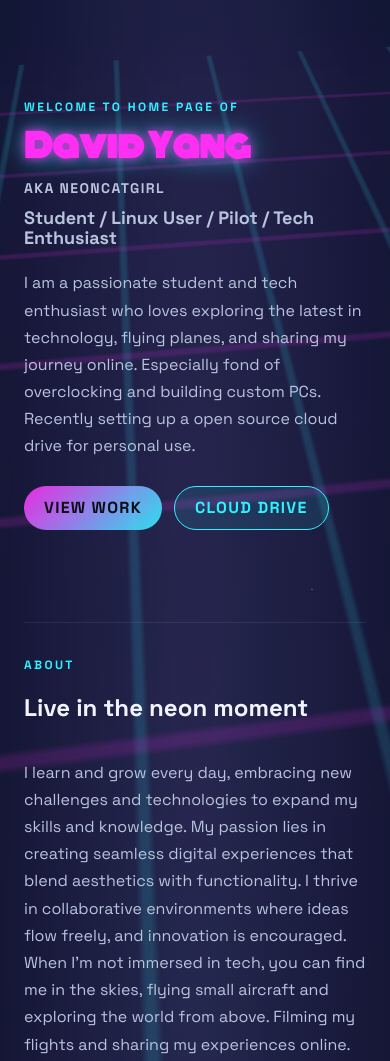
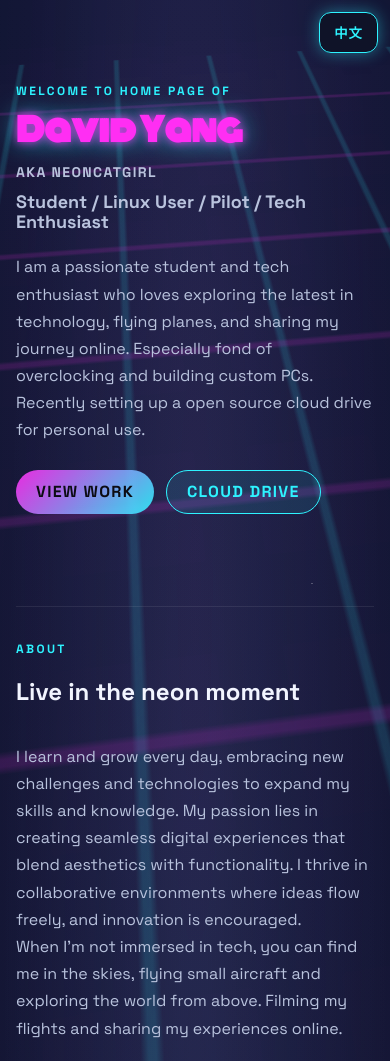
Before and after one commit to xNeonCatGirlx/Personal-Webpage, a plain HTML site: page index.html in a window 390 px wide. Shown: the top 1061 px of the page. Drawn offline with Linux system fonts and the light colour scheme.

Commit message:
fixed change language button for phones

```diff
--- a/index.html
+++ b/index.html
@@ -33,6 +33,8 @@
           <button class="lang-toggle" type="button" aria-pressed="false" aria-label="Switch language">EN</button>
         </div>
       </header>
+
+      <button class="lang-toggle-mobile" type="button" aria-pressed="false" aria-label="Switch language">EN</button>
 
       <div class="sidebar-sentinel" aria-hidden="true"></div>
 
@@ -404,7 +406,7 @@
       zh: '切换到中文',
       ja: '日本語に切り替え',
     };
-    const langToggles = Array.from(document.querySelectorAll('.lang-toggle'));
+    const langToggles = Array.from(document.querySelectorAll('.lang-toggle, .lang-toggle-mobile'));
 
     const nextLang = (lang) => {
       const currentIndex = languages.indexOf(lang);
--- a/styles/main.css
+++ b/styles/main.css
@@ -143,12 +143,80 @@ a:hover {
   line-height: 1;
 }
 
+.lang-toggle-mobile {
+  border: 1px solid var(--accent);
+  background: rgba(15, 20, 40, 0.95);
+  color: var(--accent);
+  font-weight: 700;
+  letter-spacing: 0.08em;
+  padding: 10px 14px;
+  border-radius: 12px;
+  text-transform: uppercase;
+  cursor: pointer;
+  box-shadow: 0 0 16px rgba(46, 243, 255, 0.42);
+  transition: transform 0.2s ease, box-shadow 0.2s ease, border-color 0.2s ease, background 0.2s ease;
+  display: none;
+  align-items: center;
+  gap: 0;
+  backdrop-filter: blur(10px);
+  z-index: 140;
+  position: fixed;
+  top: calc(env(safe-area-inset-top, 0px) + 12px);
+  right: calc(env(safe-area-inset-right, 0px) + 12px);
+}
+
+.lang-toggle-mobile::before {
+  content: none;
+}
+
 .lang-toggle:hover {
   transform: translateY(-1px);
   box-shadow: 0 12px 24px rgba(46, 243, 255, 0.4);
   border-color: var(--accent-2);
   color: var(--accent-2);
   background: rgba(255, 46, 243, 0.1);
+}
+
+.lang-toggle-mobile:hover {
+  transform: translateY(-1px);
+  box-shadow: 0 12px 24px rgba(46, 243, 255, 0.45);
+  border-color: var(--accent-2);
+}
+
+@media (max-width: 768px) {
+  .topbar {
+    flex-wrap: wrap;
+    gap: 10px;
+    padding-right: 16px;
+    margin-top: 4px;
+  }
+
+  .top-controls {
+    width: 100%;
+    justify-content: space-between;
+    gap: 10px;
+  }
+
+  .nav {
+    flex-wrap: wrap;
+    gap: 10px;
+  }
+
+  .lang-toggle {
+    display: none;
+  }
+
+  .lang-toggle-mobile {
+    display: inline-flex;
+  }
+
+  .glass-panel {
+    padding: 32px 16px 48px;
+  }
+
+  .hero {
+    padding: 40px 0 36px;
+  }
 }
 
 .top-cta {
```
